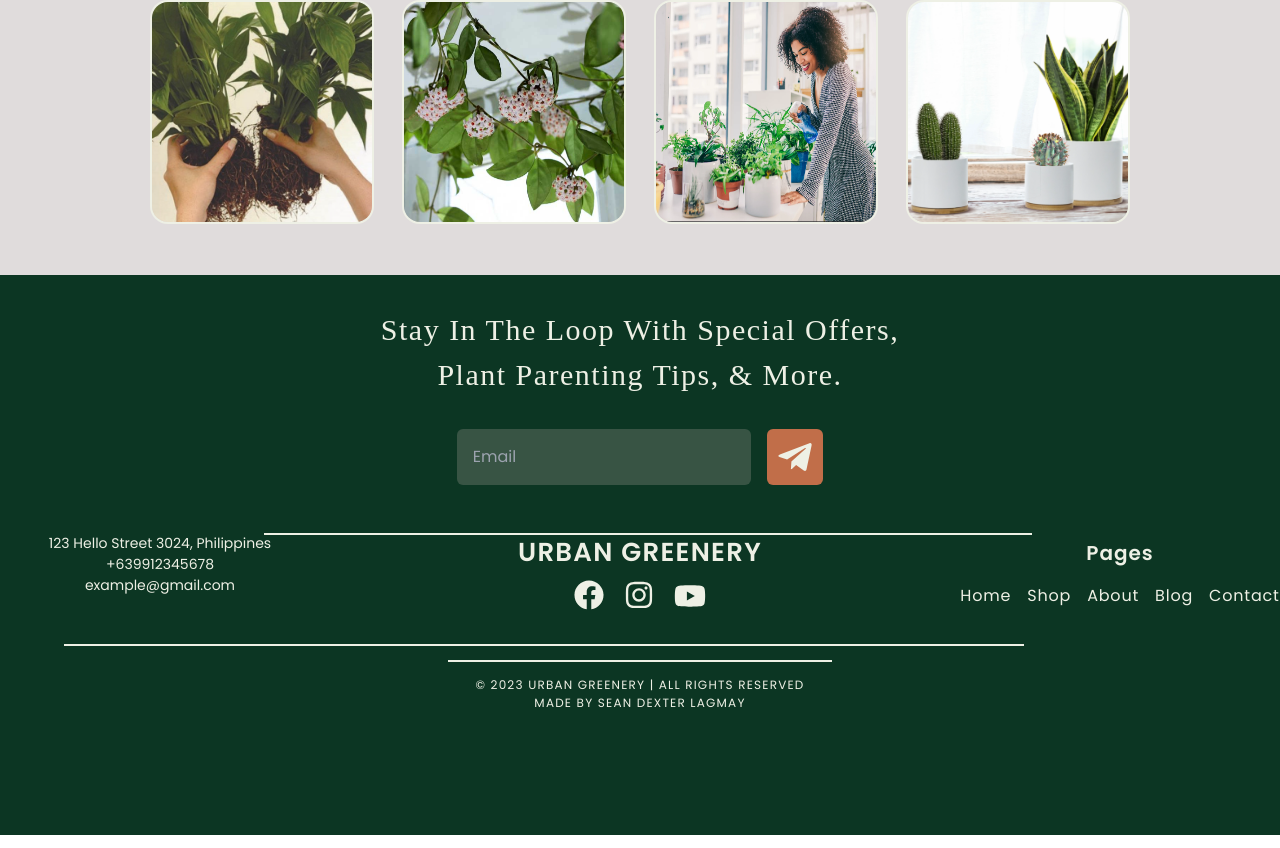
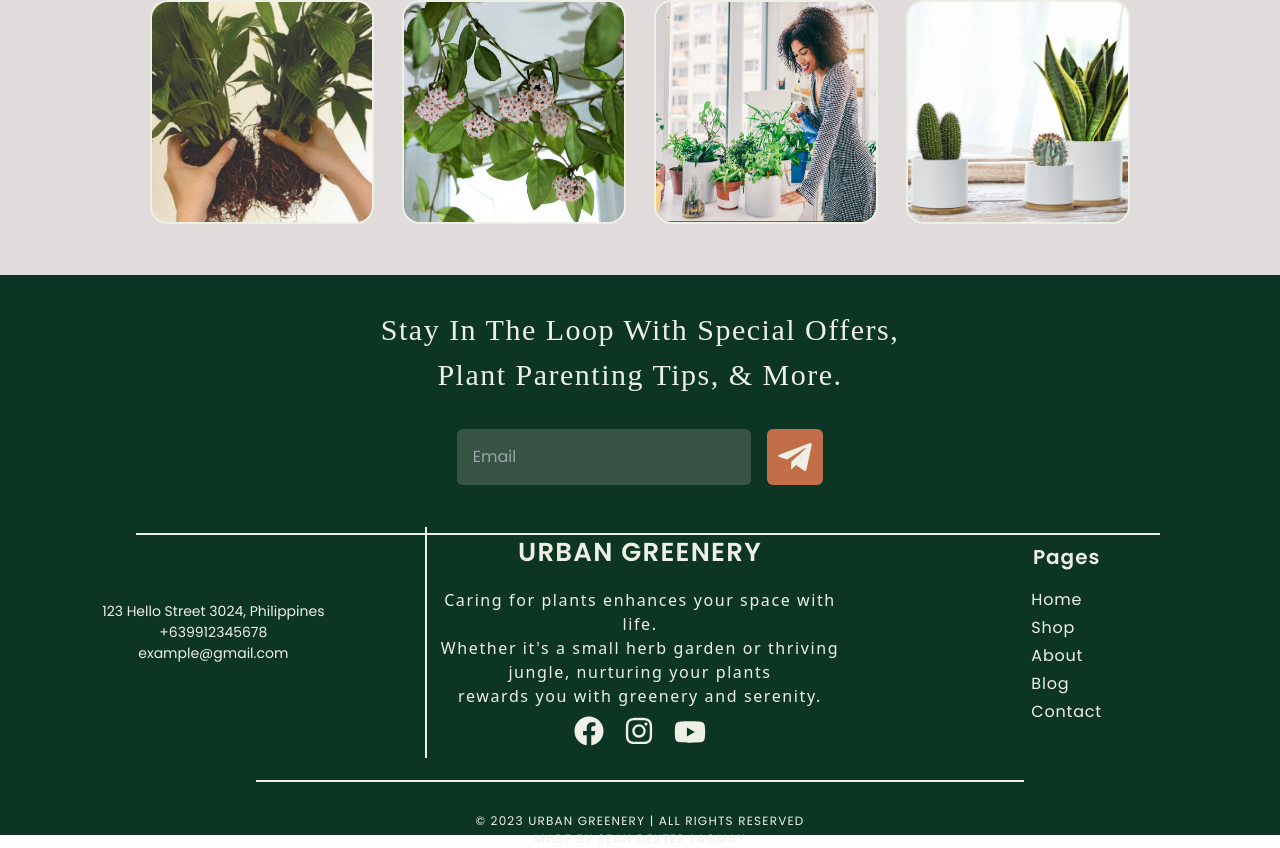
Before and after one commit to Seaaaany1804/Urban-Greenery, a React (Create React App) app: page / in a window 1280 px wide. Shown: the part 3725-4573 px from the top of the page. Built offline with nearby package versions, Linux system fonts and the light colour scheme; a web font is replaced by a local one.

Commit message:
Finished LG Responsiveness in ContactPage

```diff
--- a/src/pages/ContactPage.jsx
+++ b/src/pages/ContactPage.jsx
@@ -14,22 +14,24 @@ function ContactPage() {
       <div className='relative flex justify-center space-x-4 mt-8'>
         <input type="email" name="Email" placeholder='Email' id="1" className='bg-[#385444] p-2 md:p-3 xl:p-4 xl:w-[23%] w-[60%] sm:w-[40%] text-white rounded-md font-poppins'/>
         <button type="button" className='bg-tertiary px-2 rounded-md'> <BiLogoTelegram className=' text-[24px] md:text-[32px] xl:text-[40px] text-white'/>  </button>
-        <div className='absolute bottom-[-20px] xl:bottom-[-50px] md:bottom-[-30px] w-[80%] sm:w-[60%] border-[1px] border-white'>  </div>
+        <div className='absolute bottom-[-20px] xl:bottom-[-50px] md:bottom-[-30px] w-[80%] sm:w-[60%] lg:w-[80%] border-[1px] border-white'>  </div>
       </div>
 
-      <div className='mt-8 grid-cols-1 grid xl:grid-cols-[1fr_2fr_1fr] place-items-center'>
-        <div className='flex justify-center relative w-full'>
+      <div className='mt-8 grid-cols-1 grid lg:grid-cols-2 xl:grid-cols-3 place-items-center'>
+        {/* Information Details */}
+        <div className='flex justify-center relative w-full items-center h-full'>
             <h1 className='text-white font-poppins text-center text-[14px]'> 123 Hello Street
             3024, Philippines <br/>
             +639912345678 <br/>
             example@gmail.com</h1>
-            <div className='hidden absolute right-[-100px] top-[-30px] h-[160px] border-[1px] border-white'>  </div>
-            <div className='absolute bottom-[-10px] xl:bottom-[-50px] md:bottom-[-10px] w-[80%] sm:w-[60%] border-[1px] border-white'></div>
+            <div className='hidden lg:block absolute right-[0px] top-[10px] h-[100%] border-[1px] border-white'>  </div>
+            <div className='lg:hidden absolute bottom-[-10px] xl:bottom-[-50px] md:bottom-[-10px] w-[80%] sm:w-[60%] border-[1px] border-white'></div>
         </div>
 
+        {/* Title */}
         <div className='w-full items-center relative text-center flex flex-col justify-center'>
             <h1 className='text-white font-semibold font-poppins tracking-wider text-[26px] mt-4'> URBAN GREENERY </h1>
-            <h1 className='hidden text-white tracking-widest text-[16px] mt-4'> Caring for plants enhances your space with life. <br/>
+            <h1 className='hidden xl:block text-white tracking-widest text-[16px] mt-4'> Caring for plants enhances your space with life. <br/>
             Whether it's a small herb garden or thriving jungle, nurturing your plants <br/>
             rewards you with greenery and serenity.</h1>
                 <div className='flex justify-center gap-5 mt-2'>
@@ -37,13 +39,14 @@ function ContactPage() {
                     <FaInstagram className='text-white text-[30px]' />
                     <FaYoutube className='text-white text-[32px]' />
                 </div>
-            <div className='absolute bottom-[-10px] xl:bottom-[-50px] md:bottom-[-10px] w-[80%] sm:w-[60%] border-[1px] border-white'></div>
+            <div className='lg:hidden absolute bottom-[-10px] xl:bottom-[-50px] md:bottom-[-10px] w-[80%] sm:w-[60%] border-[1px] border-white'></div>
             <div className='hidden absolute right-[-100px] top-[0px] h-[160px] border-[1px] border-white'>  </div>
         </div>
 
-        <div className='mt-4 flex flex-col items-center justify-center'>
+        {/* Pages */}
+        <div className='mt-4 lg:mt-0 lg:hidden xl:block flex flex-col items-center justify-center'>
                 <h1 className='text-white text-[20px] text-center font-poppins tracking-wider font-semibold'> Pages </h1>
-                <div className='flex gap-4 text-white font-poppins tracking-wider mt-4'>
+                <div className='flex gap-4 text-white font-poppins xl:flex-col xl:gap-1 tracking-wider mt-4'>
                     <a href="Home" className='hover:underline'> Home </a>
                     <a href="Shop" className='hover:underline'> Shop </a>
                     <a href="About" className='hover:underline'> About </a>
@@ -53,6 +56,20 @@ function ContactPage() {
 
         </div>
       </div>
+
+      <div className='hidden lg:block xl:hidden mt-4 lg:mt-0 flex flex-col items-center justify-center'>
+        <div className='relative flex justify-center'>
+          <div className='absolute top-[20px] w-[80%] border-[1px] border-white'>  </div>
+        </div>
+                <h1 className='text-white mt-8 text-[20px] text-center font-poppins tracking-wider font-semibold'> Pages </h1>
+                <div className='flex justify-center gap-4 text-white font-poppins tracking-wider mt-4'>
+                    <a href="Home" className='hover:underline'> Home </a>
+                    <a href="Shop" className='hover:underline'> Shop </a>
+                    <a href="About" className='hover:underline'> About </a>
+                    <a href="Blog" className='hover:underline'> Blog </a>
+                    <a href="Contact" className='hover:underline'> Contact </a>
+                </div>
+        </div>
 
 
       <div className='flex justify-center relative'>
```
